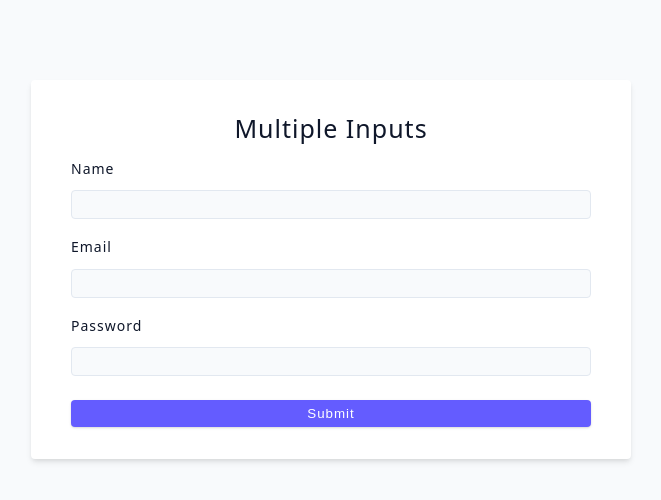
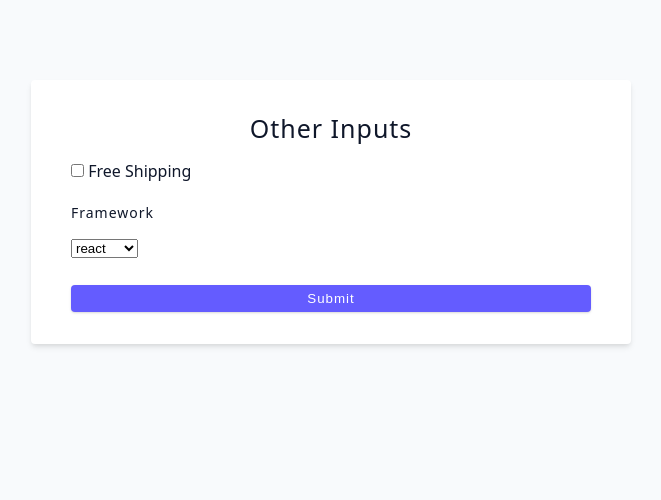
Before and after one commit to FrancineHuang/advanced-react, a React (Vite) app: page / in a window 1280 px wide. Shown: the top 500 px of the page, without its empty margins (309-970 px from the left). Built offline with nearby package versions, Linux system fonts and the light colour scheme.

Commit message:
add: checkbox and select input

```diff
--- a/src/App.jsx
+++ b/src/App.jsx
@@ -1,4 +1,4 @@
-import Starter from './tutorial/06-forms/starter/03-multiple-inputs'
+import Starter from './tutorial/06-forms/starter/04-other-inputs.jsx'
 
 function App() {
   return (
--- a/src/tutorial/06-forms/starter/04-other-inputs.jsx
+++ b/src/tutorial/06-forms/starter/04-other-inputs.jsx
@@ -1,18 +1,47 @@
+import { frame } from 'framer-motion';
 import { useState } from 'react';
 const frameworks = ['react', 'angular', 'vue', 'svelte'];
 const OtherInputs = () => {
+  const [shipping, setShipping] = useState(false)
+  const [framework, setFramework] = useState('react')
+
+  const handleShipping = (e) => {
+    console.log(e.target.checked)
+    setShipping(e.target.checked)
+  }
+
+  const handleFramework = (e) => {
+    setFramework(e.target.value)
+  }
   return (
     <div>
       <form className='form'>
         <h4>Other Inputs</h4>
         {/* name */}
         <div className='form-row' style={{ textAlign: 'left' }}>
+          <input
+            type='checkbox'
+            checked={shipping}
+            id='shipping'
+            name='shipping'
+            onChange={handleShipping}
+          ></input>
           <label htmlFor='shipping'> Free Shipping </label>
         </div>
         <div className='form-row' style={{ textAlign: 'left' }}>
           <label htmlFor='framework' className='form-label'>
             Framework
           </label>
+          <select
+            name='framework'
+            id='framework'
+            value={framework}
+            onChange={handleFramework}
+          >
+            {frameworks.map((framework) => {
+              return <option key={framework}>{framework}</option>
+            })}
+          </select>
         </div>
         <button type='submit' className='btn btn-block'>
           submit
```
